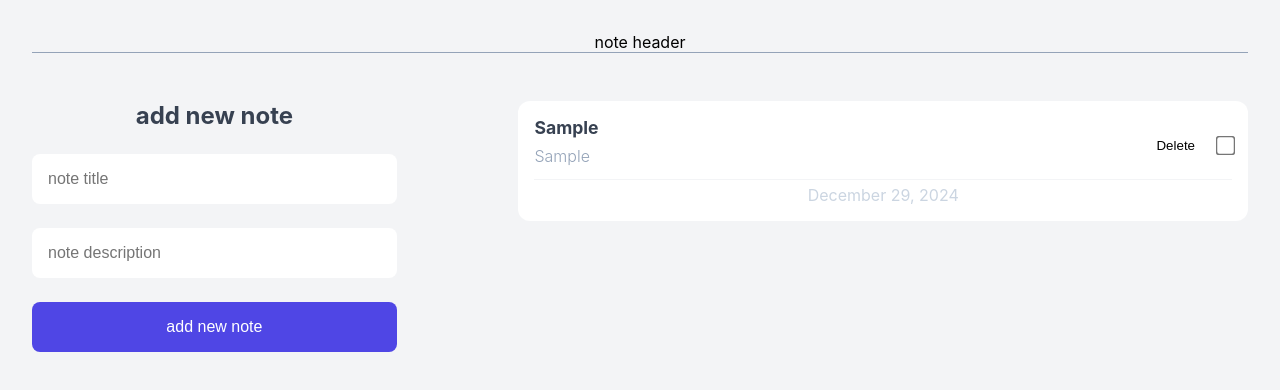
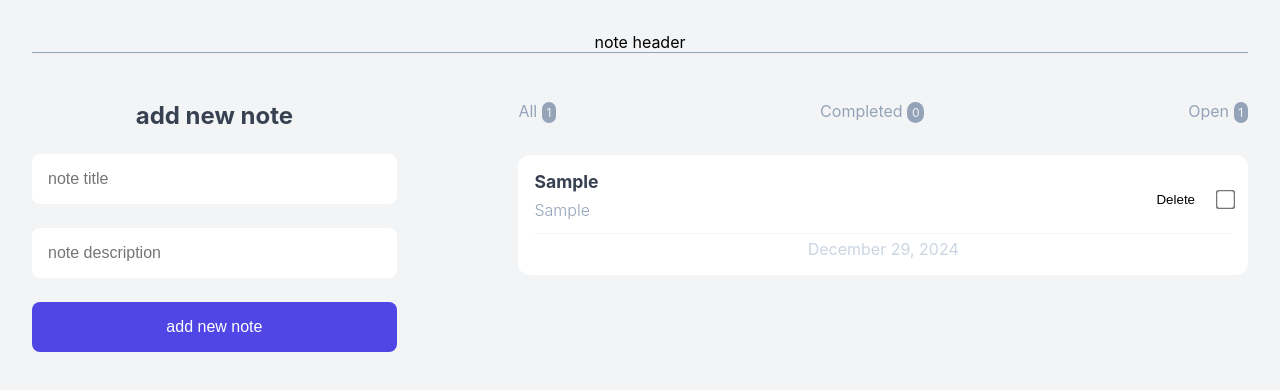
Before and after one commit to mreza-slt/Note-App, a React (Vite) app: page / in a window 1280 px wide. Both pictures are taken after typing "Sample", "Sample" into the empty fields and a click on the button "add new note". Shown: the top 390 px of the page. Built offline with nearby package versions, Linux system fonts and the light colour scheme.

Commit message:
add NoteStatus component

```diff
--- a/src/App.jsx
+++ b/src/App.jsx
@@ -2,6 +2,7 @@
 import "./App.css";
 import AddNewNote from "./components/AddNewNote";
 import NoteList from "./components/NoteList";
+import NoteStatus from "./components/NoteStatus";
 function App() {
   const [notes, setNotes] = useState([]);
 
@@ -29,6 +30,7 @@
       <div className="note-app">
         <AddNewNote onAddNote={handleNote} />
         <div className="note-container">
+          <NoteStatus notes={notes} />
           <NoteList
             notes={notes}
             onDelete={handleDeleteNote}
--- /dev/null
+++ b/src/components/NoteStatus.jsx
@@ -0,0 +1,24 @@
+function NoteStatus({ notes }) {
+  // derived state
+  const allNotes = notes.length;
+  const completedNotes = notes.filter((n) => n.completed).length;
+  //   const unCompletedNotes = notes.filter((n) => !n.completed).length;
+  const unCompletedNotes = allNotes - completedNotes;
+
+  if (!allNotes) return <h2>No notes has already been added</h2>;
+  return (
+    <ul className="note-status">
+      <li>
+        All <span>{allNotes}</span>
+      </li>
+      <li>
+        Completed <span>{completedNotes}</span>
+      </li>
+      <li>
+        Open <span>{unCompletedNotes}</span>
+      </li>
+    </ul>
+  );
+}
+
+export default NoteStatus;
```
